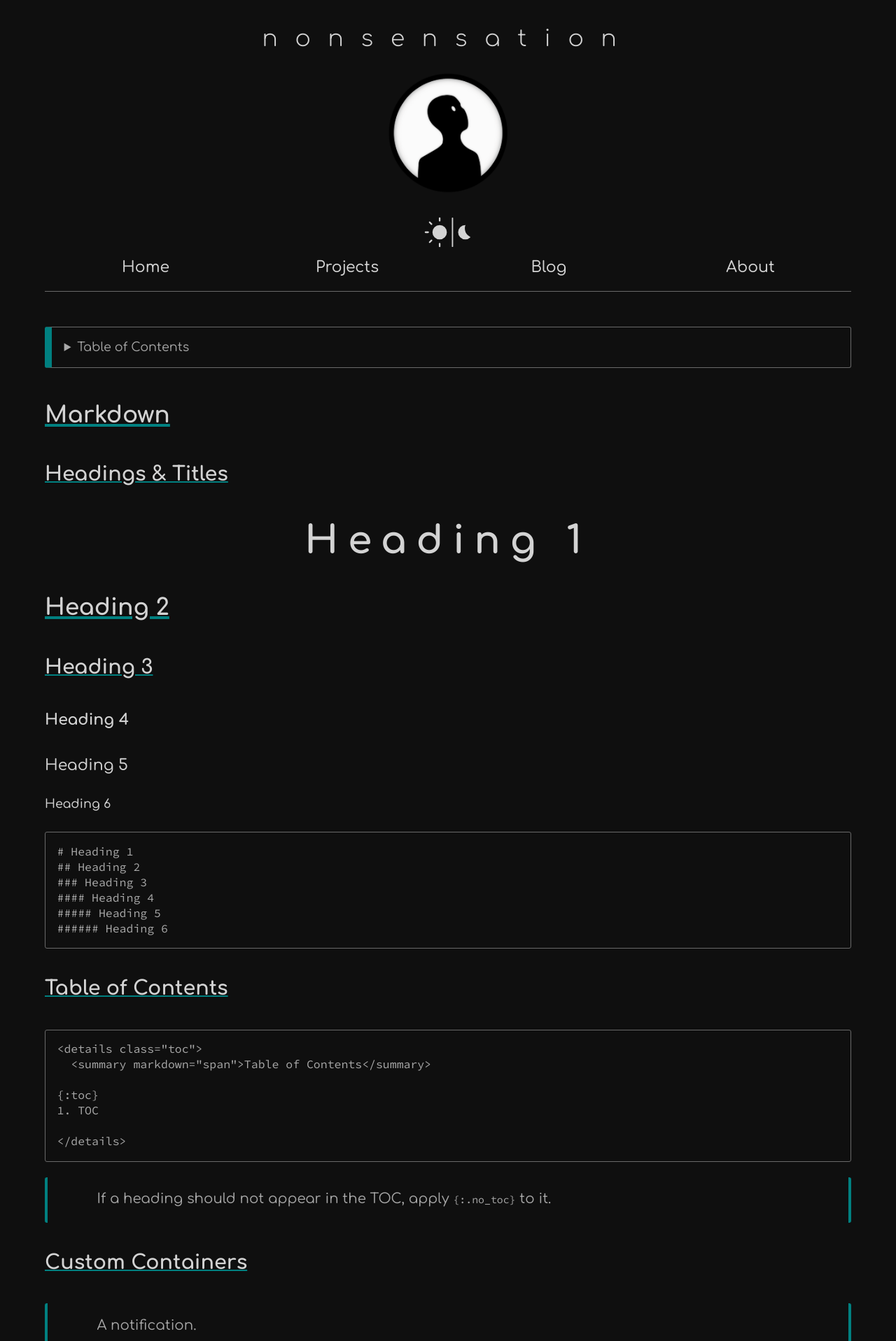
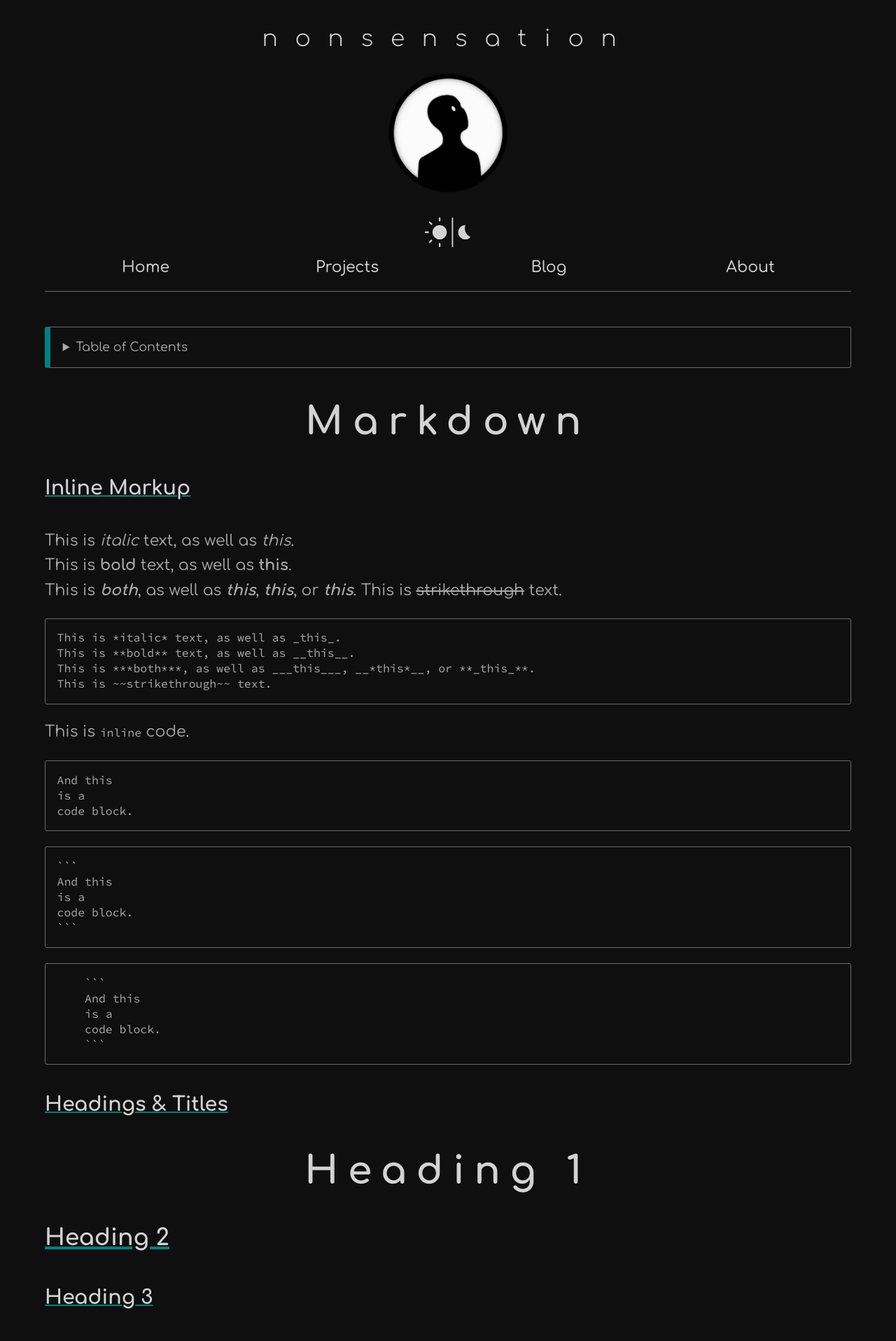
Before and after one commit to nonsensation/nonsensation.github.io, a Jekyll site: the page built from _posts/2020-12-01-Markdown.md, in a window 1280 px wide. Shown: the top 1917 px of the page at 70% size. Built offline with Jekyll 4.4.1, drawn with Linux system fonts in a browser that asks for light colours; some web fonts are replaced.

Commit message:
css & toc

````diff
--- a/_includes/footer.html
+++ b/_includes/footer.html
@@ -23,12 +23,10 @@
             <div class="bot">
                 <select id="toggle-font">
                     <option value="Comfortaa" style="font-family: 'Comfortaa'">Comfortaa</option>
-                    <option value="Montserrat" style="font-family: 'Montserrat', sans-serif">Montserrat</option>
-                    <option value="Open Sans" style="font-family: 'Open Sans', sans-serif">Open Sans</option>
-                    <option value="Computer Modern Sans" style="font-family: 'Computer Modern Sans', sans-serif">
-                        Computer Modern Sans</option>
-                    <option value="Computer Modern Serif" style="font-family: 'Computer Modern Serif', serif">Computer
-                        Modern Serif</option>
+                    <option value="Montserrat" style="font-family: 'Montserrat'">Montserrat</option>
+                    <option value="Open Sans" style="font-family: 'Open Sans'">Open Sans</option>
+                    <option value="Computer Modern Sans" style="font-family: 'Computer Modern Sans'">Computer Modern Sans</option>
+                    <option value="Computer Modern Serif" style="font-family: 'Computer Modern Serif'">Computer Modern Serif</option>
                 </select>
             </div>
         </div>
--- a/_layouts/post.html
+++ b/_layouts/post.html
@@ -6,13 +6,15 @@ layout: default
     {{ content }}
 
     {% if page.tags != empty or page.categories != empty %}
+        {%assign tags = page.tags | sort %}
+        {%assign cats = page.categories | sort %}
         <div class="tagcloud">
-            {% for tagitem in page.tags | sort %}
+            {% for tagitem in tags %}
                 <a class="tag" href="/Tags#{{ tagitem | slugify }}">{{ tagitem }}</a>
             {% endfor %}
-            {% for tagitem in page.categories | sort %}
-            <a class="tag" href="/Categories#{{ tagitem | slugify }}">{{ tagitem }}</a>
-        {% endfor %}
+            {% for tagitem in cats %}
+                <a class="tag" href="/Categories#{{ tagitem | slugify }}">{{ tagitem }}</a>
+            {% endfor %}
         </div>
     {% endif %}
 </div>
--- a/_posts/2020-12-01-Markdown.md
+++ b/_posts/2020-12-01-Markdown.md
@@ -14,7 +14,43 @@ tags: tag1 tag2
 
 </details>
 
-## Markdown
+# Markdown
+
+### Inline Markup
+
+This is *italic* text, as well as _this_.
+This is **bold** text, as well as __this__.
+This is ***both***, as well as ___this___, __*this*__, or **_this_**.
+This is ~~strikethrough~~ text.
+
+```
+This is *italic* text, as well as _this_.
+This is **bold** text, as well as __this__.
+This is ***both***, as well as ___this___, __*this*__, or **_this_**.
+This is ~~strikethrough~~ text.
+```
+
+This is `inline` code.
+
+```
+And this
+is a
+code block.
+```
+
+    ```
+    And this
+    is a
+    code block.
+    ```
+
+```
+    ```
+    And this
+    is a
+    code block.
+    ```
+```
 
 ### Headings & Titles
 
@@ -36,7 +72,6 @@ tags: tag1 tag2
 {:.no_toc}
 ###### Heading 6
 
-
 ```
 # Heading 1
 ## Heading 2
@@ -45,7 +80,6 @@ tags: tag1 tag2
 ##### Heading 5
 ###### Heading 6
 ```
-
 
 ### Table of Contents
 
--- a/_sass/default.scss
+++ b/_sass/default.scss
@@ -363,15 +363,20 @@ img {
   border-radius: var(--border-radius);
 }
 
+.page-content {
+  // overflow-x: hidden;
+}
+
 table {
   border-radius: var(--border-radius) / var(--border-radius);
   border: var(--line-border);
   border-spacing: 0px;
-
-  max-width: 100%;
-  margin: 25px auto;
   font-size: 0.9em;
-  min-width: 75%;
+  display: block;
+  max-width: fit-content;
+  margin: 0 auto;
+  overflow-x: auto;
+  white-space: nowrap;
 
   thead th,
   tbody:not(:last-child) tr:last-child td {
@@ -390,6 +395,7 @@ th {
   }
 }
 tr {
+  overflow-x: scroll;
   &:hover {
     // background-color: var(--col-bg-accent);
     box-shadow: inset 0 0 0 0.5px var(--col-txt);
@@ -618,7 +624,7 @@ details.toc {
   font-size: 80%;
   line-height: 1.25em;
   border: var(--line-border);
-  border-left: 10px solid var(--col-txt-hover);
+  border-left: 0.5em solid var(--col-txt-hover);
   border-radius: var(--border-radius);
 
   summary {
@@ -629,8 +635,8 @@ details.toc {
   #markdown-toc {
   }
 
-  max-height: 33vh;
-  overflow: auto;
+  // max-height: 33vh;
+  // overflow: auto;
 }
 
 .video-container {
````
Also changed, not shown: _posts/2020-11-26-Github-Pages.md (+1 -1 lines).
